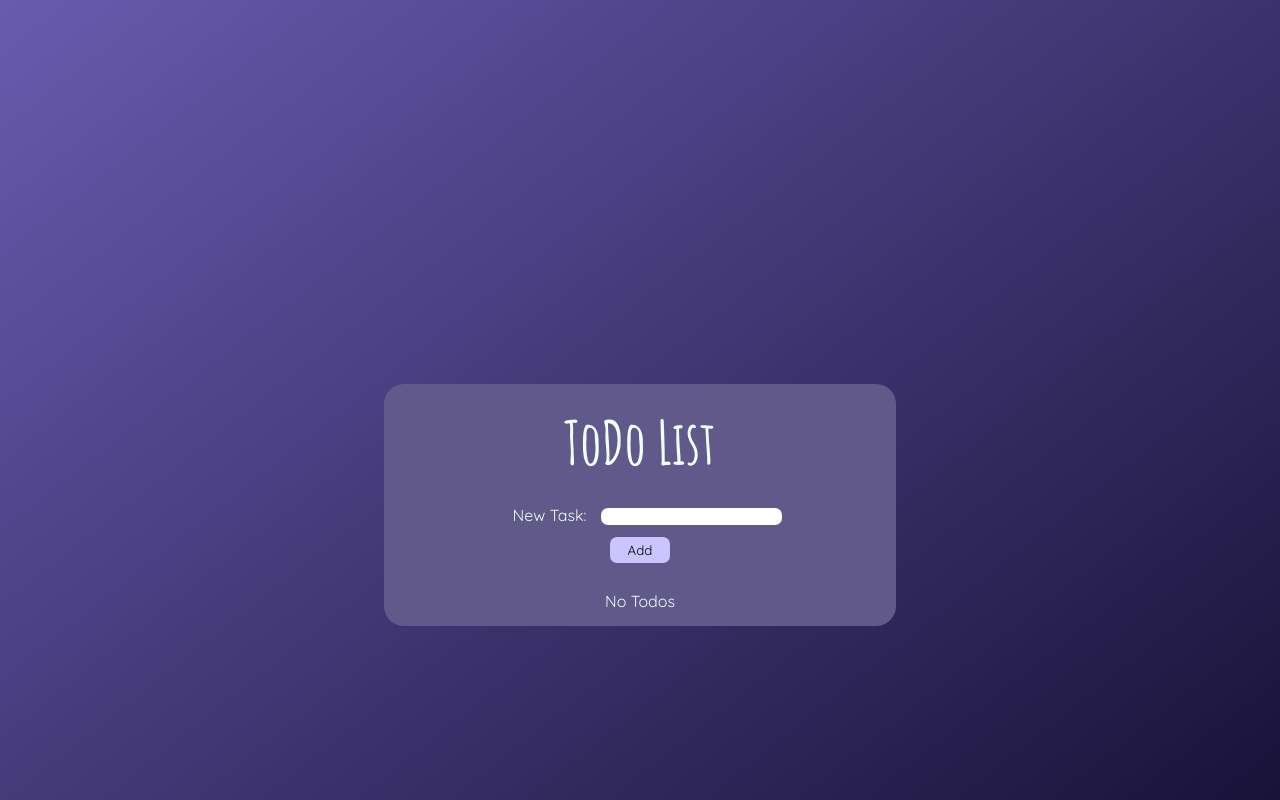
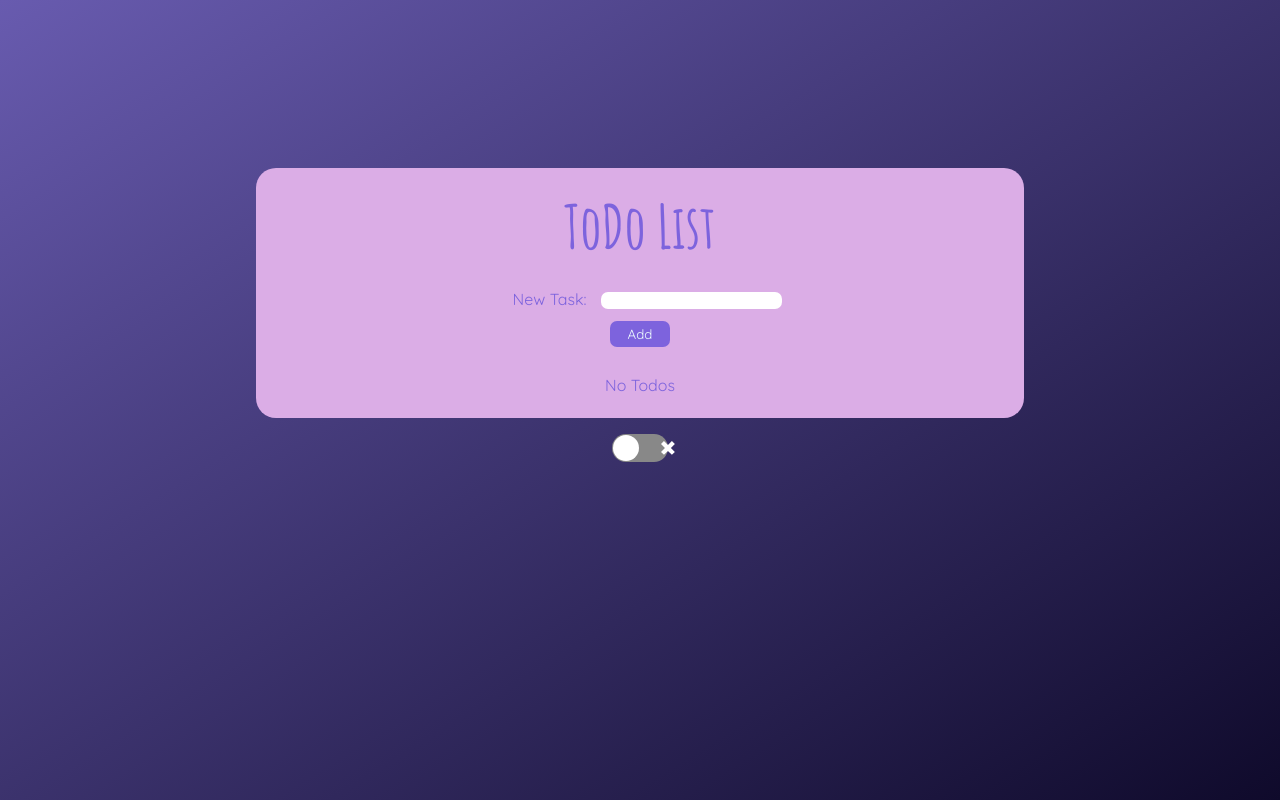
Before and after one commit to rcwhite96/Todo-React-App, a React (Vite) app: page / in a window 1280 px wide. Shown: the top 800 px of the page. Built offline with nearby package versions, Linux system fonts and the light colour scheme.

Commit message:
add dark/light mode switch

```diff
--- a/index.html
+++ b/index.html
@@ -9,7 +9,7 @@
     @import url('https://fonts.googleapis.com/css2?family=Amatic+SC:wght@400;700&family=Quicksand:wght@300..700&display=swap');
   </style>
   </head>
-  <body>
+  <body class="main">
     <div id="root"></div>
     <script type="module" src="/src/main.jsx"></script>
   </body>
--- a/package.json
+++ b/package.json
@@ -12,7 +12,10 @@
   "dependencies": {
     "react": "^19.3.1",
     "react-dom": "^19.3.1",
-    "react-toggle": "^4.1.3"
+    "react-responsive": "^10.0.1",
+    "react-switch": "^7.1.0",
+    "react-toggle": "^4.1.3",
+    "use-local-storage": "^3.0.0"
   },
   "devDependencies": {
     "@eslint/js": "^10.0.1",
--- a/src/App.jsx
+++ b/src/App.jsx
@@ -1,8 +1,20 @@
 import { useEffect, useState } from "react"
 import { NewTodoForm } from "./NewTodoForm"
 import { TodoList } from "./TodoList"
+import { createContext } from "react";
+import ReactSwitch from "react-switch";
+
+export const ThemeContext = createContext(null);
+
 
 export default function App() {
+
+  const [theme, setTheme] = useState("light")
+
+  const toggleTheme = () => {
+    setTheme((curr) => (curr === "light" ? "dark": "light"))
+  }
+
   const [todos, setTodos] = useState(() => {
     const localValue = localStorage.getItem("ITEMS")
     if (localValue == null) return []
@@ -47,10 +59,15 @@ export default function App() {
   //Use keys if you need to edit or delete an item, react needs to know which one to change
   //onSubmit={addTodo} is a prop
   return (
-    <>
+    <ThemeContext.Provider value={{theme, toggleTheme}}>
+    <div id={theme}>
     <h1 className="header">ToDo List</h1>
     <NewTodoForm onSubmit={addTodo} />
     <TodoList todos={todos} toggleTodo={toggleTodo} deleteTodo={deleteTodo} />
-    </>
+    </div>
+    <div class="switch">
+    <ReactSwitch onChange={toggleTheme} checked={theme === "dark"} />
+    </div>
+    </ThemeContext.Provider>
   )
 }
--- a/src/index.css
+++ b/src/index.css
@@ -1,20 +1,21 @@
-html {
-  --primaryBackgroundColor: linear-gradient(to top left, rgb(15, 10, 43), rgb(104, 91, 175));
-  --primaryTextColor: azure;
+#light {
+    background-color: rgb(219, 173, 230);
 }
 
-@media (prefers-color-scheme: light){
-
-    body{
-        background-image: linear-gradient(to top left, rgb(218, 211, 255), rgb(121, 102, 226));
-    }
+#dark {
+    background-color:rgb(44, 37, 78);
 }
 
-
-body {
+body{
     /* background-color:rgb(35, 33, 43); */
     background-image: linear-gradient(to top left, rgb(15, 10, 43), rgb(104, 91, 175));
-    margin: 30%;
+    width: 100%;
+    min-height: 100dvh;
+    margin: 0px;
+}
+
+#root {
+    padding: 10% 20% 20% 20%;
 }
 
 h1{
@@ -26,11 +27,19 @@ h1{
     color:azure;
 }
 
+#light h1{
+    color: rgb(125, 99, 221);
+}
+
 label {
     font-family: Quicksand;
     text-align:center;
     padding: 15px;
     color:azure;
+}
+
+#light label {
+    color: rgb(125, 99, 221);
 }
 
 ul {
@@ -41,9 +50,13 @@ ul {
     padding-inline-start: 0px;
 }
 
+#light ul {
+    color: rgb(125, 99, 221);
+}
+
 div {
     text-align:center;
-    background-color: rgb(98, 89, 139);
+    background-color: none;
     border-radius: 20px;
 }
 
@@ -59,6 +72,16 @@ button {
 
 button:hover{
     background-color: rgb(222, 222, 255);
+}
+
+#light button{
+    background-color: rgb(125, 99, 221);
+    color:azure
+}
+
+#light button:hover{
+    background-color: rgb(172, 153, 238);
+    color:azure
 }
 
 li {
```
Also changed, not shown: src/LightMode.jsx (deleted, +0 -16 lines), 1 other file (tests, documents, lock files or other folders).
